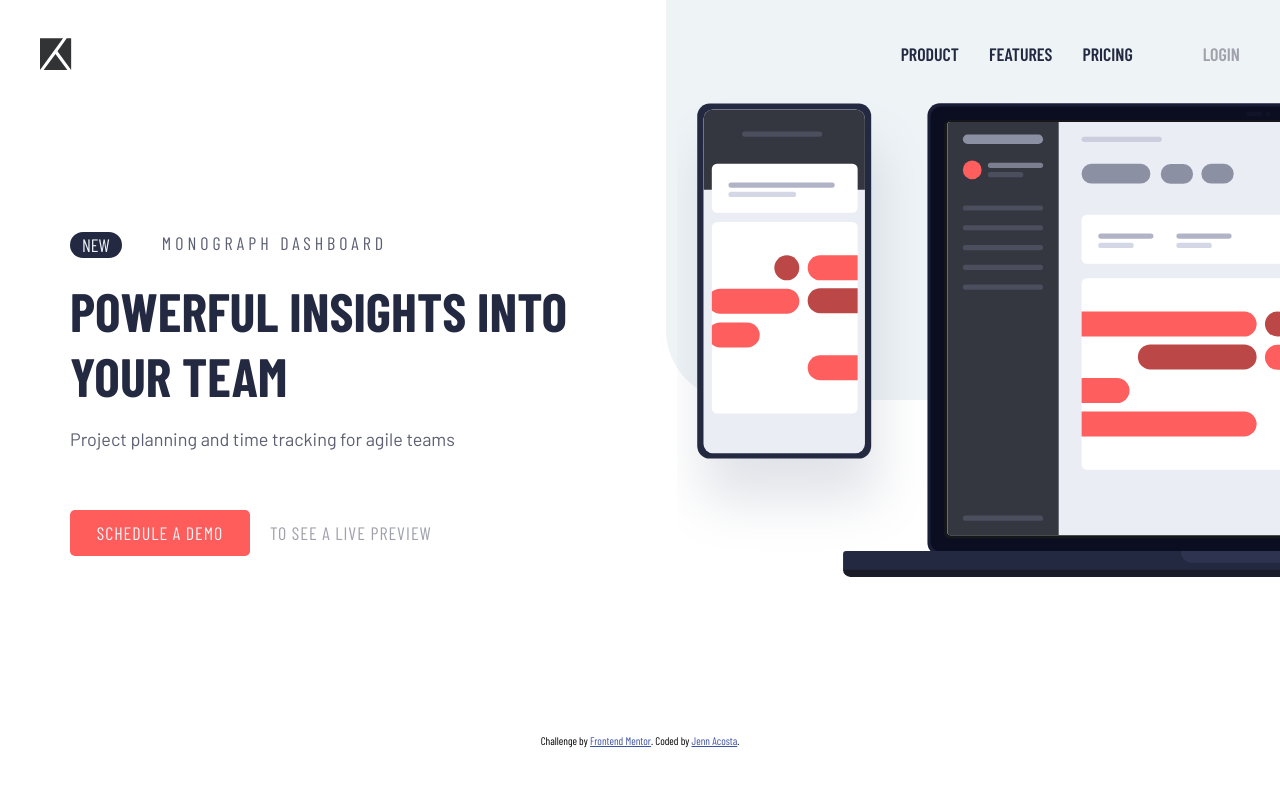
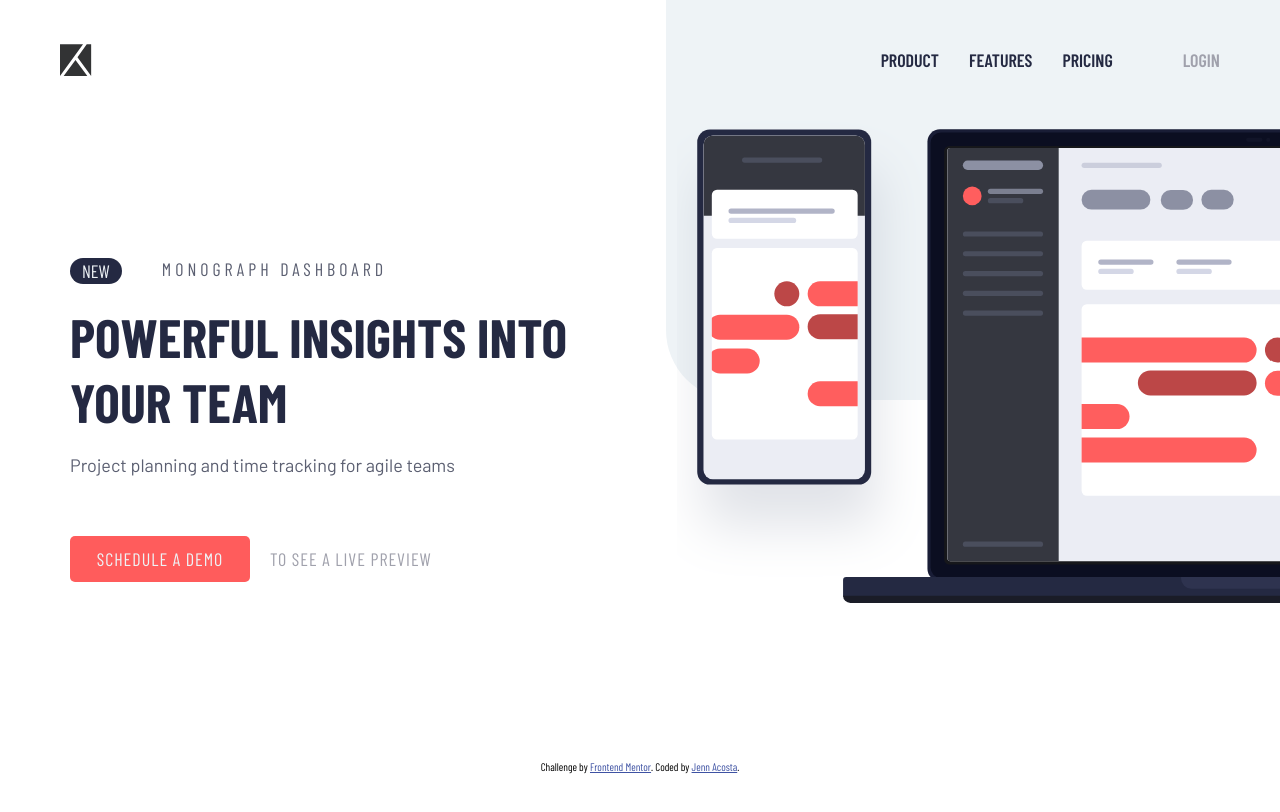
Before and after one commit to jennawlin3/project-tracking-intro-component, a plain HTML site: page index.html in a window 1280 px wide. Drawn offline with nearby package versions, Linux system fonts and the light colour scheme; a web font is replaced by a local one.

Commit message:
updated styles.css

```diff
--- a/assets/styles.css
+++ b/assets/styles.css
@@ -270,6 +270,10 @@ body::after {
         width: 48vw;
     }
 
+    header {
+        padding: 60px;
+    }
+
     main {
         display: flex;
         flex-direction: row-reverse;
```
